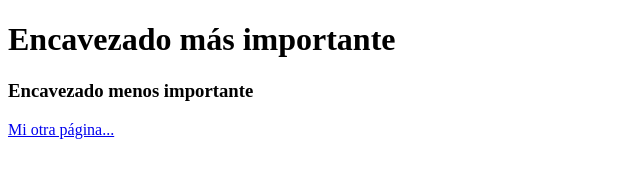
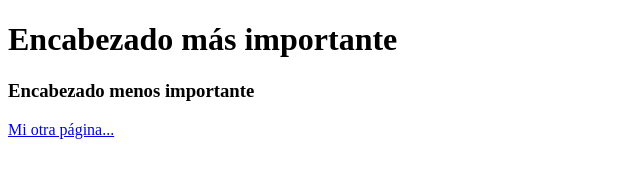
Before and after one commit to ArielMakerLabPy/DWF01_esencialHTML, a plain HTML site: page index.html in a window 1280 px wide. Shown: the whole page, without its empty margins (0-640 px from the left). Drawn offline with Linux system fonts and the light colour scheme.

Commit message:
1 file modified

```diff
--- a/index.html
+++ b/index.html
@@ -7,8 +7,8 @@
   </head>
   <body>
     <header>
-      <h1>Encavezado más importante</h1>
-      <h3>Encavezado menos importante</h3>
+      <h1>Encabezado más importante</h1>
+      <h3>Encabezado menos importante</h3>
     </header>
     <a href="/me.html">Mi otra página...</a>
   </body>
```
